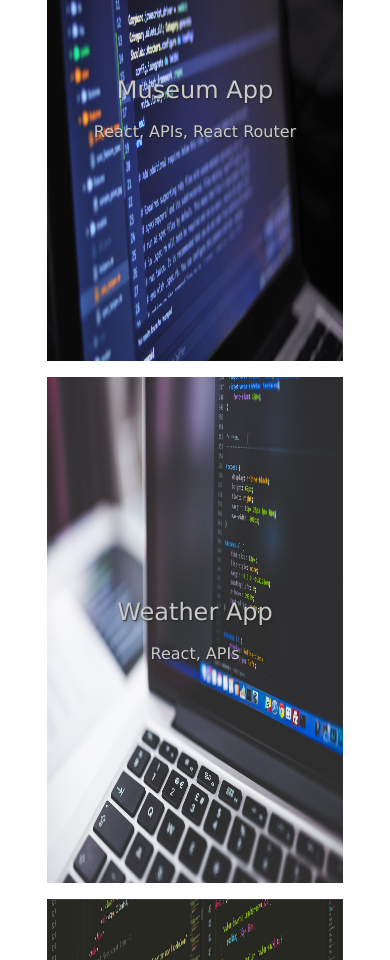
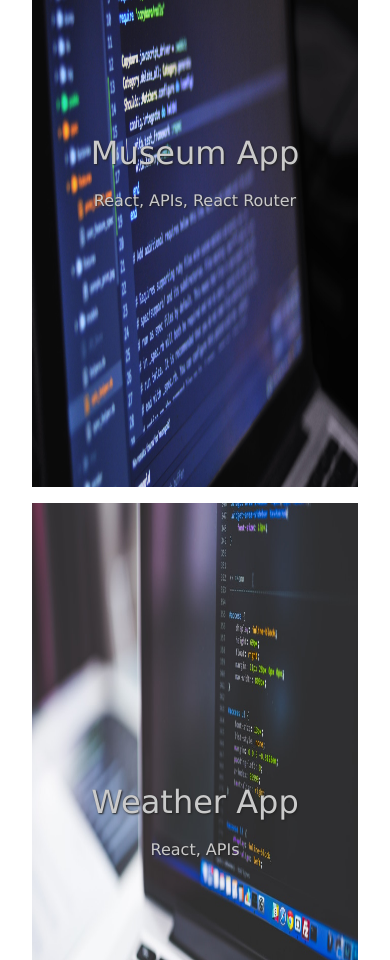
Before and after one commit to drregg6/full-stack-portfolio, a React (Create React App) app in the folder client/: page / in a window 390 px wide. Shown: the part 1040-2000 px from the top of the page. Built offline with nearby package versions, Linux system fonts and the light colour scheme.

Commit message:
portfolio CSS reconfigured, zoom effect on hover

```diff
--- a/client/src/App.css
+++ b/client/src/App.css
@@ -128,11 +128,19 @@ nav {
 
 
 
-/* override reactstrap cards */
+/* portfolio rules */
+.portfolio-margin-top {
+    margin-top: -90px;
+}
+
+.card-deck {
+    margin-left: 4rem;
+    margin-right: 4rem;
+}
+
 .card-img-overlay {
     display: flex;
-    flex-flow: column;
-    justify-content: space-around;
+    justify-content: center;
 }
 
 .card,
@@ -147,8 +155,7 @@ nav {
 }
 
 .card-deck .card {
-    margin-right: .5em;
-    height: 60vh;
+    height: 65vh;
 }
 .card-deck .card:first-child {
     margin-left: 0;
@@ -157,57 +164,35 @@ nav {
     margin-right: 0;
 }
 
-@media (max-width: 768px) {
-    .card-deck {
-        flex-flow: column;
-        margin-bottom: 0;
-    }
-    .card-deck .card {
-        margin-right: 0;
-        margin-left: 0;
-        margin-bottom: 1em;
-
-        height: 92vh;
-    }
-}
-@media (max-width: 576px) {
-    .card-deck .card {
-        height: 60vh;
-    }
-}
-
-
-
-/* portfolio rules */
-.custom-portfolio {
-    margin: -90px 12vw 5rem 12vw;
-}
-
 .portfolio-title {
     text-align: center;
 }
 
 .card-title {
-    font-size: 1.5rem;
+    font-size: 2rem;
 }
 
 .card-text {
     font-size: 1rem;
 }
 
+.portfolio-card-link {
+    overflow: hidden;
+}
+
+.portfolio-card-link img {
+    transition: all .25s ease-in;
+}
+
+.portfolio-card-link:hover img {
+    transform: scale(1.25);
+}
+
+/* link to github */
 .see-more-card {
-    border: 5px solid #530fad;
     justify-content: center;
 
     transition: all .2s;
-}
-.see-more-card .portfolio-title .card-title {
-    font-size: 1em;
-}
-.see-more-card button {
-    font-size: .9em;
-    margin: 0 auto;
-    width: 80%;
 }
 .see-more-card:hover {
     background: #530fad;
@@ -223,8 +208,6 @@ nav {
 
 /* contact rules */
 .contact-header {
-    /*margin: 7.5rem 0;*/
-
     position: relative;
     left: 15%;
 }
@@ -269,8 +252,54 @@ nav {
     border: 0;
 }
 
+
+
+/* tablet */
+@media (max-width: 768px) {
+    .card-deck {
+        flex-flow: column;
+        margin: 0;
+        margin-left: 5rem;
+        margin-right: 5rem;
+    }
+    .card-deck .card {
+        margin: 0;
+        margin-bottom: 1rem;
+        height: 92vh;
+    }
+}
+
+
+
+/* mobile */
 @media (max-width: 576px) {
+    .card-deck {
+        margin-left: 2rem;
+        margin-right: 2rem;
+    }
+    .card-deck .card {
+        height: 75vh;
+    }
     .contact-icons div:last-child {
         margin-bottom: 0;
     }
 }
+
+/*@media (max-width: 768px) {
+    .card-deck {
+        flex-flow: column;
+        margin-bottom: 0;
+    }
+    .card-deck .card {
+        margin-right: 0;
+        margin-left: 0;
+        margin-bottom: 1em;
+
+        height: 92vh;
+    }
+}
+@media (max-width: 576px) {
+    .card-deck .card {
+        height: 60vh;
+    }
+}*/
--- a/client/src/components/Portfolio.js
+++ b/client/src/components/Portfolio.js
@@ -20,72 +20,60 @@ import Image5 from '../img/image5.jpg';
 class Portfolio extends Component {
   render() {
     return (
-      <div className="custom-portfolio component-margin" id="portfolio">
+      <div className="custom-portfolio component-margin portfolio-margin-top" id="portfolio">
         <CardDeck>
-          <a href="#" className="portfolio-card-link">
-            <Card>
+          <a href="#" className="portfolio-card-link card">
             <CardImg top width="100%" src={Image1} alt="Placehold it!" />
-              <CardImgOverlay>
+            <CardImgOverlay className="flex-column">
               <div className="portfolio-title portfolio-font-color">
                 <CardTitle>Museum App</CardTitle>
                 <CardText>React, APIs, React Router</CardText>
               </div>
             </CardImgOverlay>
-            </Card>
           </a>
-          <a href="#" className="portfolio-card-link">
-            <Card>
+          <a href="#" className="portfolio-card-link card">
             <CardImg top width="100%" src={Image2} alt="Placehold it!" />
-              <CardImgOverlay>
+            <CardImgOverlay className="flex-column">
               <div className="portfolio-title portfolio-font-color">
                 <CardTitle>Weather App</CardTitle>
                 <CardText>React, APIs</CardText>
               </div>
             </CardImgOverlay>
-            </Card>
           </a>
-          <a href="#" className="portfolio-card-link">
-            <Card>
+          <a href="#" className="portfolio-card-link card">
             <CardImg top width="100%" src={Image3} alt="Placehold it!" />
-              <CardImgOverlay>
+            <CardImgOverlay className="flex-column">
               <div className="portfolio-title portfolio-font-color">
                 <CardTitle>Drumkit</CardTitle>
                 <CardText>React, Audio</CardText>
               </div>
             </CardImgOverlay>
-            </Card>
           </a>
         </CardDeck>
-        <CardDeck>
-          <a href="#" className="portfolio-card-link">
-            <Card>
+        <CardDeck className="inner-margin">
+          <a href="#" className="portfolio-card-link card">
             <CardImg top width="100%" src={Image4} alt="Placehold it!" />
-              <CardImgOverlay>
+            <CardImgOverlay className="flex-column">
               <div className="portfolio-title portfolio-font-color">
                 <CardTitle>Portfolio</CardTitle>
                 <CardText>React, Redux, MongoDB, Mongoose</CardText>
               </div>
             </CardImgOverlay>
-            </Card>
           </a>
-          <a href="#" className="portfolio-card-link">
-            <Card>
+          <a href="#" className="portfolio-card-link card">
             <CardImg top width="100%" src={Image5} alt="Placehold it!" />
-              <CardImgOverlay>
+            <CardImgOverlay className="flex-column">
               <div className="portfolio-title portfolio-font-color">
                 <CardTitle>US GDP</CardTitle>
                 <CardText>D3.js</CardText>
               </div>
             </CardImgOverlay>
-            </Card>
           </a>
-          <a href="#" className="portfolio-card-link">
-            <Card className="see-more-card">
+          <a href="#" className="portfolio-card-link card see-more-card">
             <div className="portfolio-title">
               <i className="far fa-grin-alt fa-5x"></i>
               <CardTitle>Check out more on my Github</CardTitle>
             </div>
-            </Card>
           </a>
         </CardDeck>
       </div>
```
Lines whose indentation alone changed are shown as unchanged.
